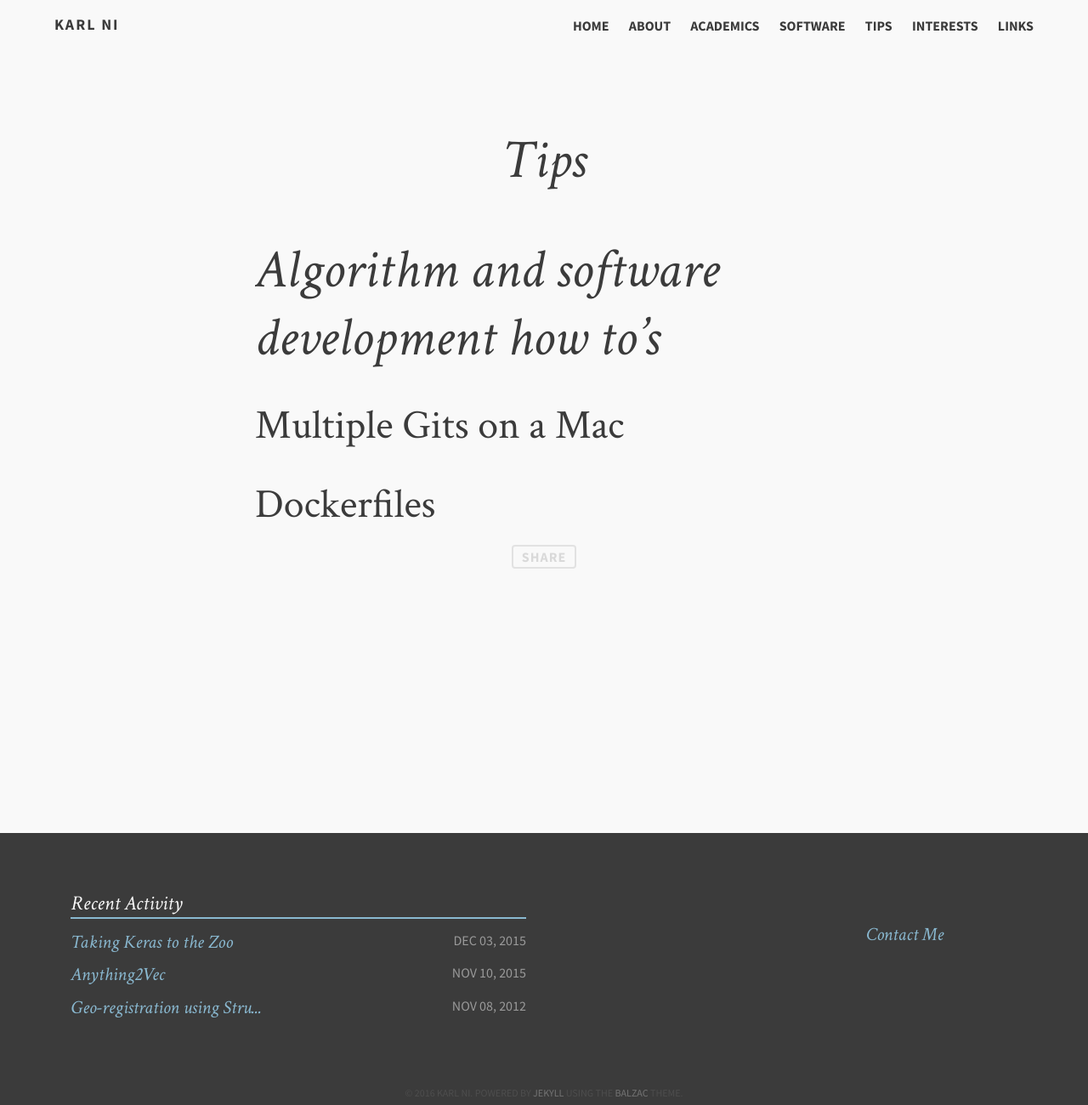
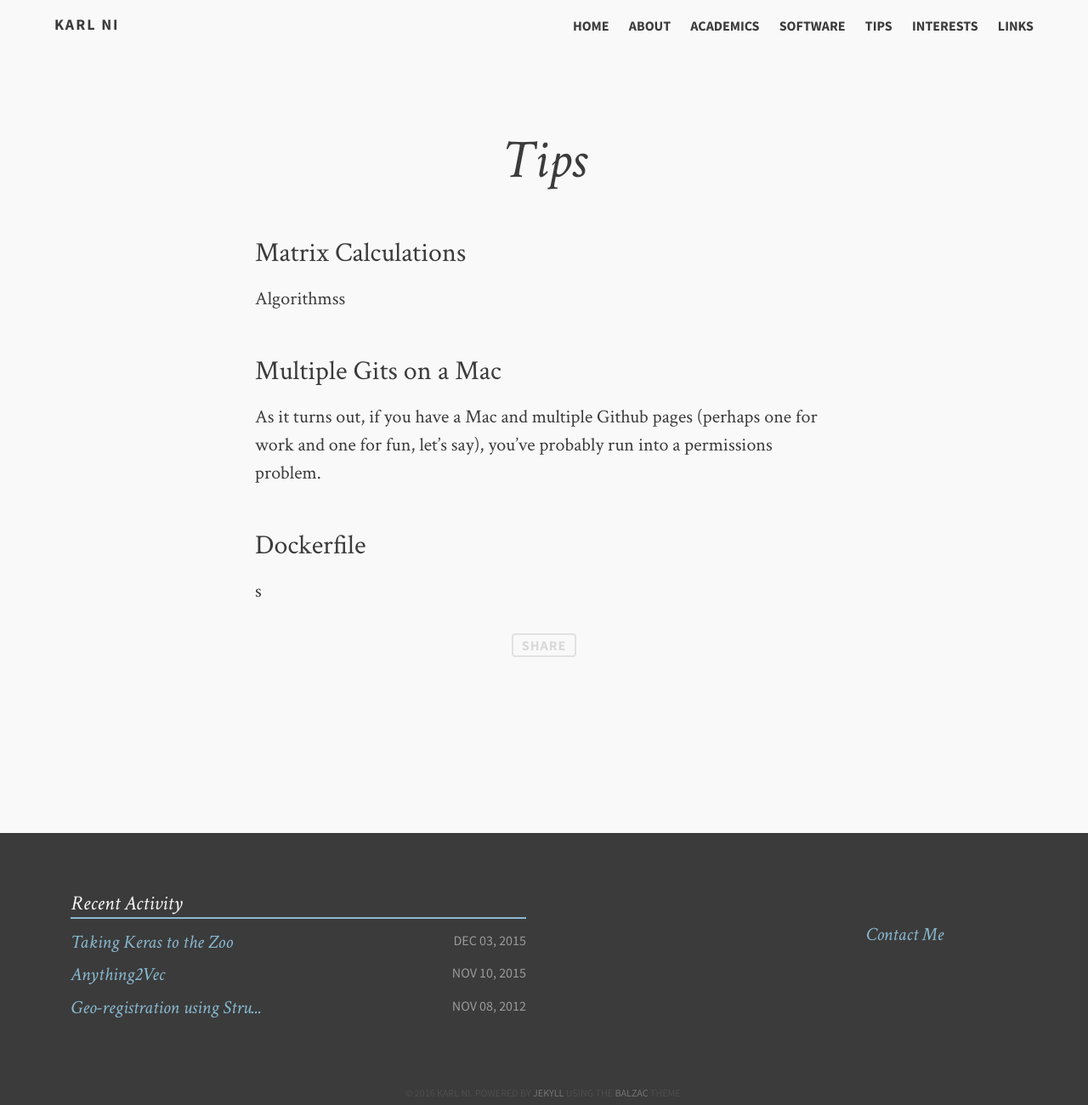
Before and after one commit to UCKarl/UCKarl.github.io, a Jekyll site: the page built from tips.md, in a window 1280 px wide. Shown: the whole page at 85% size. Built offline with Jekyll 4.4.1, drawn with Linux system fonts in a browser that asks for light colours; comment, search, counter and statistics services are not loaded.

Commit message:
Updated some stuffs

```diff
--- a/tips.md
+++ b/tips.md
@@ -5,8 +5,14 @@ title: Tips
 tags: [tips]
 ---
 
-# Algorithm and software development how to's
+### Matrix Calculations
 
-## Multiple Gits on a Mac
+Algorithmss
 
-## Dockerfiles
+### Multiple Gits on a Mac
+
+As it turns out, if you have a Mac and multiple Github pages (perhaps one for work and one for fun, let's say), you've probably run into a permissions problem.
+
+### Dockerfile
+
+s
```
